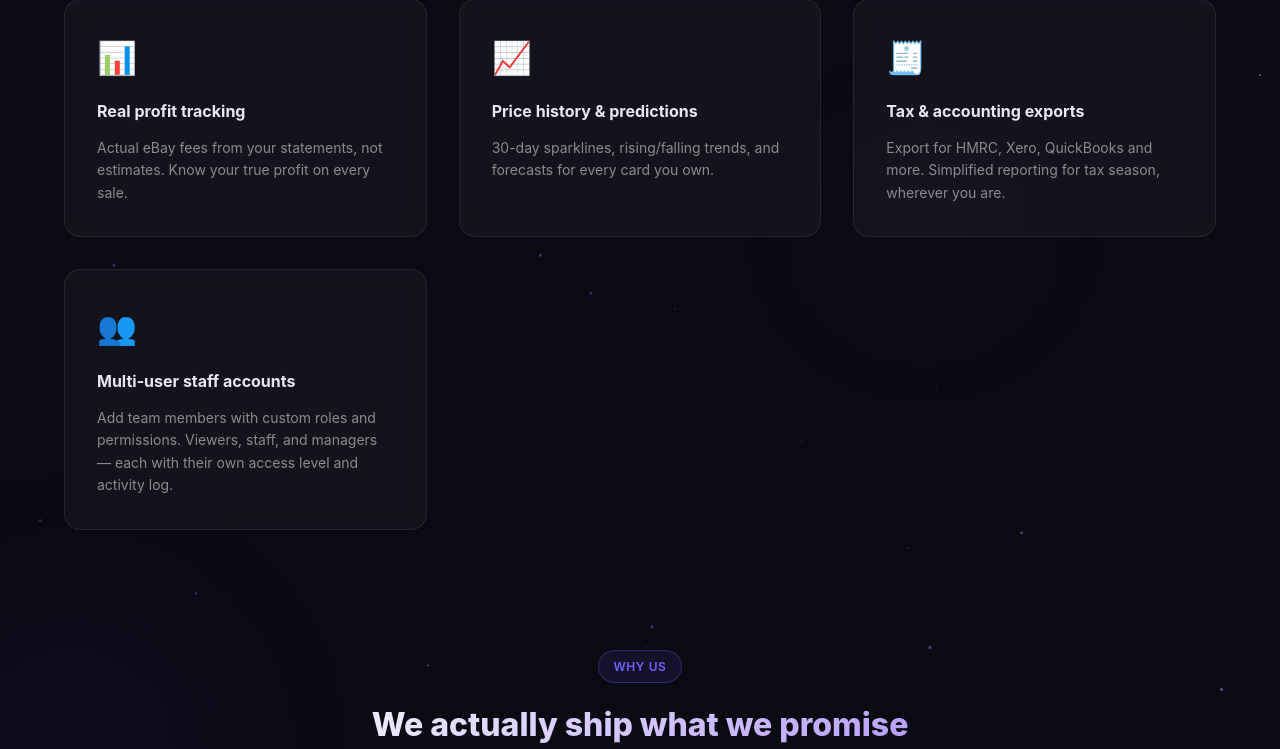
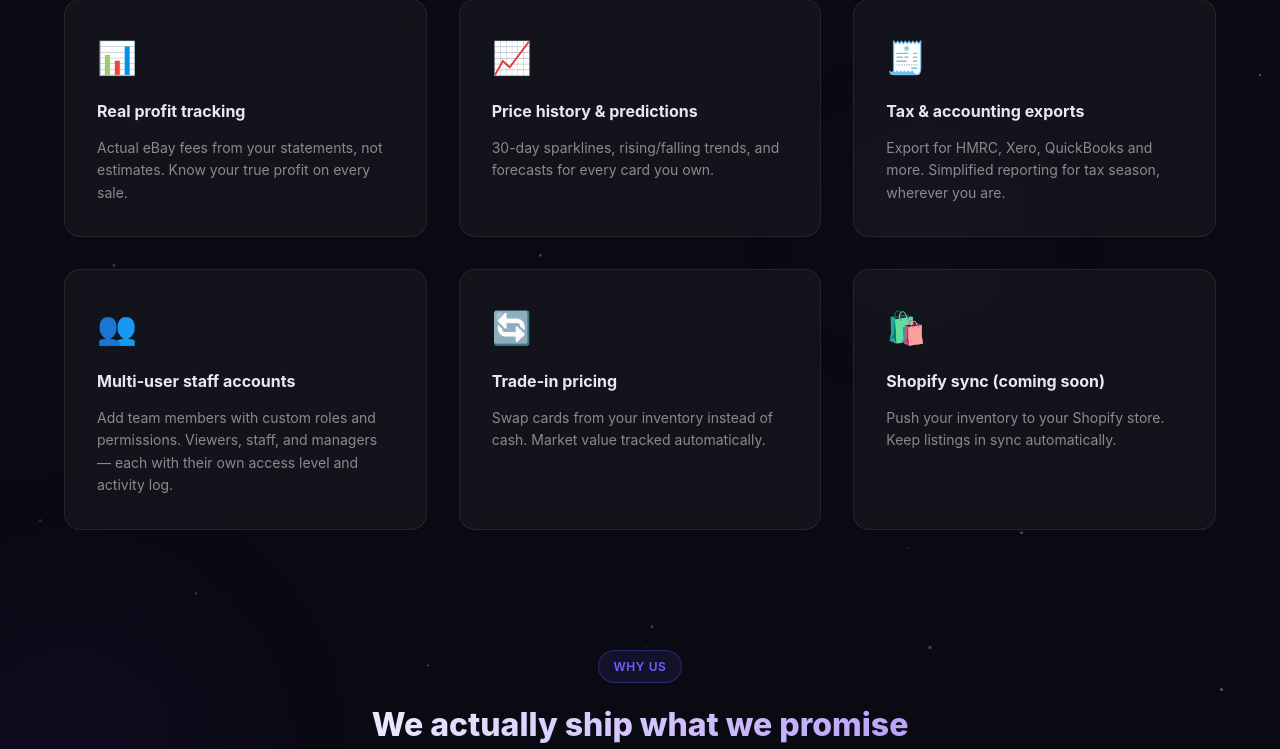
Before and after one commit to Azarele/pokemanager, a FastAPI app: page /login in a window 1280 px wide. Shown: the part 1176-1925 px from the top of the page. Run offline with FastAPI, Linux system fonts and the light colour scheme; data that the repository does not hold is empty.

Commit message:
feat: complete 3x3 feature grid with trade-in and Shopify cards

```diff
--- a/web/templates/landing.html
+++ b/web/templates/landing.html
@@ -1038,6 +1038,16 @@
         <h3>Multi-user staff accounts</h3>
         <p>Add team members with custom roles and permissions. Viewers, staff, and managers — each with their own access level and activity log.</p>
       </div>
+      <div class="feature-card">
+        <div class="feature-icon">🔄</div>
+        <h3>Trade-in pricing</h3>
+        <p>Swap cards from your inventory instead of cash. Market value tracked automatically.</p>
+      </div>
+      <div class="feature-card">
+        <div class="feature-icon">🛍️</div>
+        <h3>Shopify sync (coming soon)</h3>
+        <p>Push your inventory to your Shopify store. Keep listings in sync automatically.</p>
+      </div>
     </div>
   </section>
 
```
